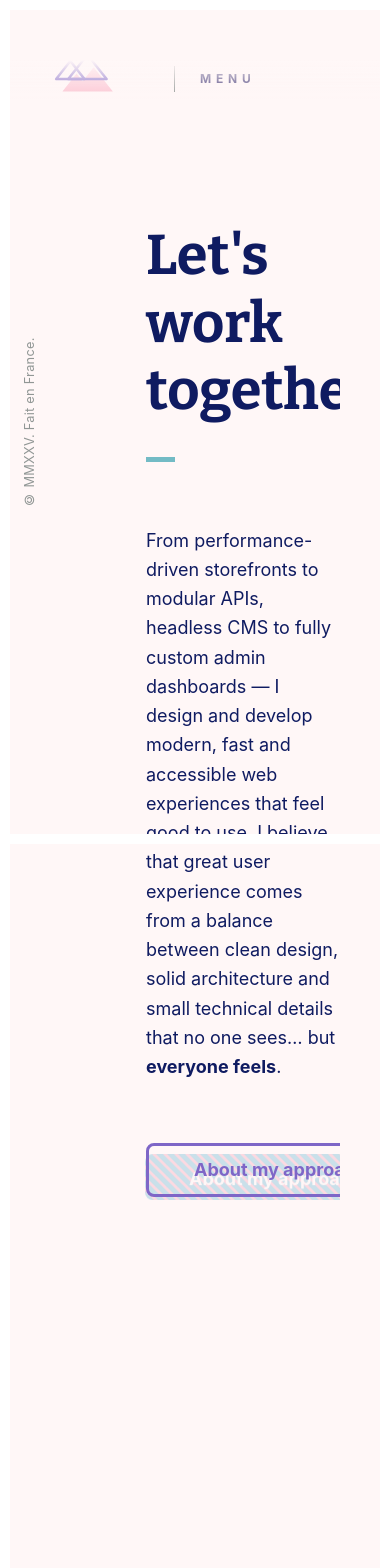
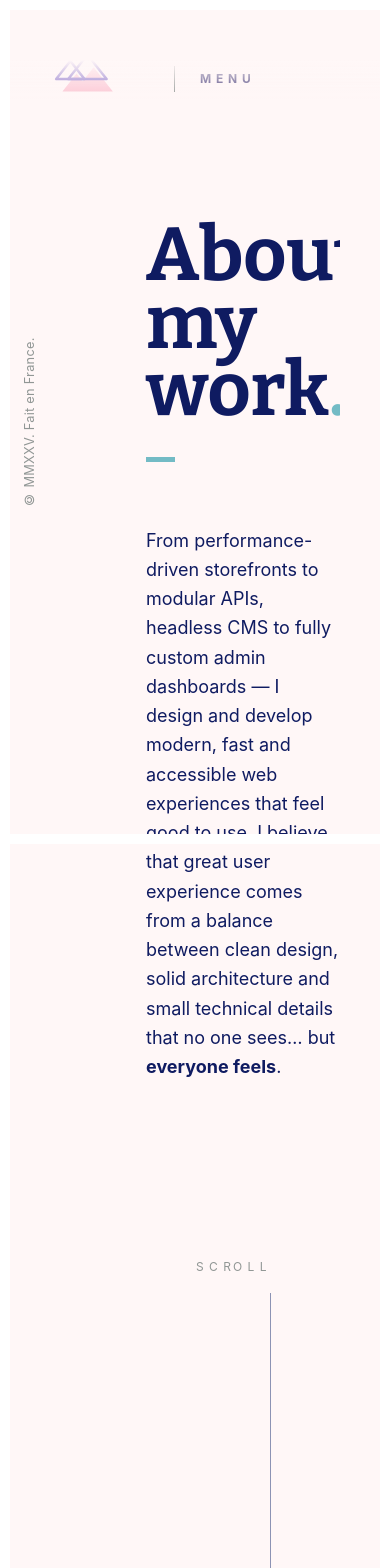
Before and after one commit to flobby41/Portfolio, a Next.js app: page /work in a window 390 px wide. Shown: the top 1568 px of the page. Built offline with nearby package versions, Linux system fonts and the light colour scheme.

Commit message:
refactor: Update page header styles for improved layout and responsiveness

```diff
--- a/src/app/globals.css
+++ b/src/app/globals.css
@@ -718,8 +718,7 @@ p:not([class]) {
   }
 
   .page-header__inr {
-    min-height: 100vh;
-    display: flex;
+    min-height: 40vh;
     align-items: center;
     overflow: hidden;
     margin-bottom: 33.33vh;
--- a/src/components/home/AboutMyWork.tsx
+++ b/src/components/home/AboutMyWork.tsx
@@ -25,8 +25,8 @@ const HorizontalBand = () => {
         className="mt-12 pl-24"
       >
         <div className="relative">
-          <h2 className="font-bitter text-[3.5rem] text-[#0f1b61] leading-[67.5px] [-webkit-font-smoothing:antialiased]">
-            Let&apos;s work together
+          <h2 className="font-bitter text-[4.68rem] text-[#0f1b61] leading-[67.5px] [-webkit-font-smoothing:antialiased]">
+            About my work
             <span className="text-[#73BBC5]">.</span>
           </h2>
         </div>
@@ -65,7 +65,10 @@ const HorizontalBand = () => {
         From performance-driven storefronts to modular APIs, headless CMS to fully custom admin dashboards — I design and develop modern, fast and accessible web experiences that feel good to use. I believe that great user experience comes from a balance between clean design, solid architecture and small technical details that no one sees… but <span className="font-bold"> everyone feels</span>.
         </p>
 
-        <motion.a href="/work" className="btn"
+
+        {/* Bouton très stylé */}
+
+        {/* <motion.a href="/work" className="btn"
         >
           <span className="btn__label">
           About my approach
@@ -86,7 +89,7 @@ const HorizontalBand = () => {
   >
     About my approach
   </motion.span>
-        </motion.a>
+        </motion.a> */}
       </motion.div>
     </div>
   );
--- a/src/components/home/components.css
+++ b/src/components/home/components.css
@@ -3167,39 +3167,24 @@ html:not(.is-loading).js .is-onscreen .reveal-content {
   opacity: 0.45;
 }
 .page-body--header .page-header__inr {
-  min-height: 100vh;
-  display: flex;
-  align-items: center;
   overflow: hidden;
-  margin-bottom: 33.33vh;
+  margin-bottom: 0vh;
 }
 @media screen and (max-width: 513px) {
   .page-body--header .page-header__inr {
-    align-items: flex-start;
-    margin-top: 100px;
+
   }
 }
 .page-header__content {
   position: relative;
   width: 100%;
-  min-height: 25vh;
-  margin-bottom: 100px;
+  min-height: 0vh;
+  margin-bottom: 0;
 }
 .thumbnail-generator .page-header__content:after {
   content: none;
 }
-.page-body--header .page-header__content:after {
-  content: "";
-  transform-origin: bottom center;
-  position: absolute;
-  width: 1px;
-  height: 50vh;
-  left: 220px;
-  top: calc(100% + 140px);
-  background: var(--text);
-  opacity: 0.45;
-  animation: vLineIn 1s ease-in-out 1.5s backwards;
-}
+
 @media screen and (max-width: 512px) {
   .page-body--header .page-header__content:after {
     top: calc(100% + 80px);
@@ -3280,42 +3265,18 @@ html:not(.is-loading).js .is-onscreen .reveal-content {
     height: 50vh;
   }
   .page-header--masthead .page-header__inr {
-    min-height: auto;
-    margin-bottom: 60vh;
+
   }
 }
 @media screen and (max-width: 1000px) and (max-width: 513px) {
   .page-header--masthead .page-header__inr {
-    align-items: center;
-    margin-top: 0;
-  }
-}
-@media screen and (max-width: 1000px) {
-  .page-header--masthead .page-header__scroll {
-    bottom: 20px;
-  }
-}
-@media screen and (max-width: 512px) {
-  .page-header--masthead .page-header__content {
-    text-align: center;
-  }
-  .page-header--masthead .page-header__content br {
-    display: none;
-  }
-}
-@media screen and (max-width: 1000px) {
-  .page-header--masthead .page-header__content {
-    min-height: auto;
-    margin-bottom: 0;
-    transform: none !important;
-    text-align: center;
-    padding: 10px 0 50px;
-  }
-}
+
+  }
+}
+
+
 @media screen and (min-width: 1201px) {
-  .page-header--masthead .page-header__content {
-    max-width: 600px;
-  }
+
 }
 .page-header--masthead .page-header__lede,
 .page-header--masthead .page-header__title {
@@ -3372,8 +3333,7 @@ html:not(.is-loading).js .is-onscreen .reveal-content {
 }
 @media screen and (min-width: 1001px) and (max-height: 600px) {
   .page-header__inr {
-    min-height: 600px;
-    height: 600px;
+
   }
 }
 .thumbnail-generator .page-header__content {
```
